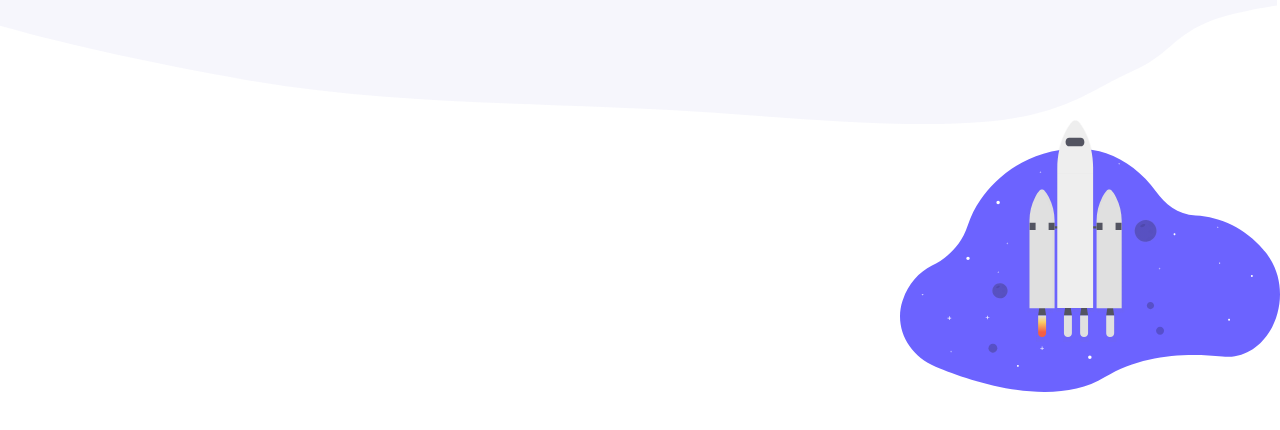
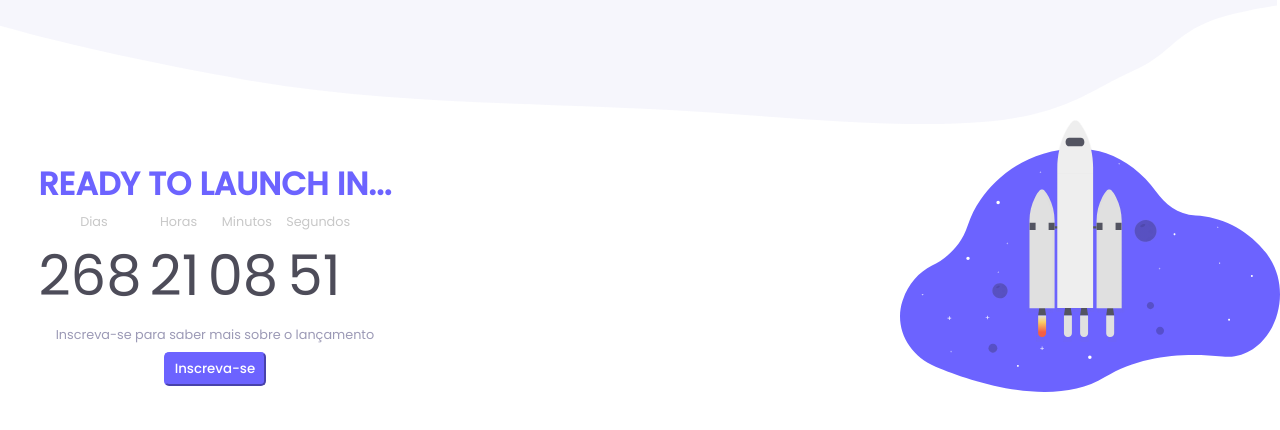
Before and after one commit to klebsonstifler/projetos, a plain HTML site: page countdown/index.html in a window 1280 px wide. Drawn offline with Linux system fonts and the light colour scheme.

Commit message:
update JS

```diff
--- a/countdown/index.html
+++ b/countdown/index.html
@@ -13,5 +13,74 @@
     <div class="foguete"><img src="images/images/rocket.svg" alt="foguete"></div>
     <div class="imagebottom"><img src="images/images/bottom-image.svg" alt="bottomimage"></div>
 
+    <div class="container">
+
+        <h1 id="titulo">
+            READY TO LAUNCH IN...
+        </h1>
+
+        <div class="contador" id="contador">
+
+            <div class="dias">
+                <span>Dias</span>
+                <p class="numbers" id="dias">00</p>
+
+            </div>
+
+            <div class="horas">
+                <span>Horas</span>
+                <p class="numbers" id="horas">00</p>
+            </div>
+
+            <div class="minutos">
+                <span>Minutos</span>
+                <p class="numbers" id="minutos">00</p>
+            </div>
+
+            <div class="segundos">
+                <span>Segundos</span>
+                <p class="numbers" id="segundos">00</p>
+            </div>
+
+        </div>
+        <p class="text">Inscreva-se para saber mais sobre o lançamento</p>
+        <button id="inscreva">
+            Inscreva-se
+        </button>
+    </div>
+
 </body>
+<script>
+    const diasel = document.getElementById("dias");
+    const horasel = document.getElementById("horas");
+    const minutosel = document.getElementById("minutos");
+    const segundosel = document.getElementById("segundos");
+
+    const coming = "1 Jan 2024"
+
+    function countdown() {
+        const comingDate = new Date(coming);
+        const currentDate = new Date();
+
+        const totalSeconds = (comingDate - currentDate) / 1000;
+
+        const dias = Math.floor(totalSeconds / 3600 / 24);
+        const horas = Math.floor(totalSeconds / 3600) % 24;
+        const minutos = Math.floor(totalSeconds / 60) %60;
+        const segundos = Math.floor(totalSeconds) % 60;
+
+        diasel.innerHTML = dias;
+        horasel.innerHTML = formatTime(horas);
+        minutosel.innerHTML = formatTime(minutos);
+        segundosel.innerHTML = formatTime(segundos);
+
+    }
+    function formatTime(time) {
+            return time < 10 ? `0${time}` : time;
+        }
+
+    countdown();
+
+    setInterval(countdown,1000);
+</script>
 </html>
--- a/countdown/style.css
+++ b/countdown/style.css
@@ -4,6 +4,8 @@
 *{
     padding: 0;
     margin: 0;
+    font-family: var(--fontpadrao);
+    text-align: center;
 }
 :root {
     --fontpadrao:'Poppins', sans-serif;
@@ -35,6 +37,48 @@
     bottom: 0px;
     width: 99.8vw;
 }
+
 .imagebottom img {
     width:100%;
 }
+
+.container {
+    position: absolute;
+    top: 20%;
+    left: 3%;
+}
+
+#titulo {
+    color: var(--purple);
+}
+
+.contador {
+    display: flex;
+    flex-wrap: wrap;
+}
+
+span {
+    color: var(--light-grey);
+    font-size: .8rem;
+}
+
+.numbers {
+    font-size: 3.5rem;
+    color: var(--black);
+    padding: 0rem 0.5rem 0rem 0rem;
+}
+
+.text {
+    color: var(--text-color);
+    font-size: 0.8rem;
+    padding: 8px 0px;
+}
+
+button {
+    padding: 5px 9px;
+    font-weight: 500;
+    color: white;
+    background-color: var(--purple);
+    border-color: var(--purple);
+    border-radius: 5px;
+}
```
Also changed, not shown: countdown/cadastro.html (added, +8 -0 lines), 1 other file.
